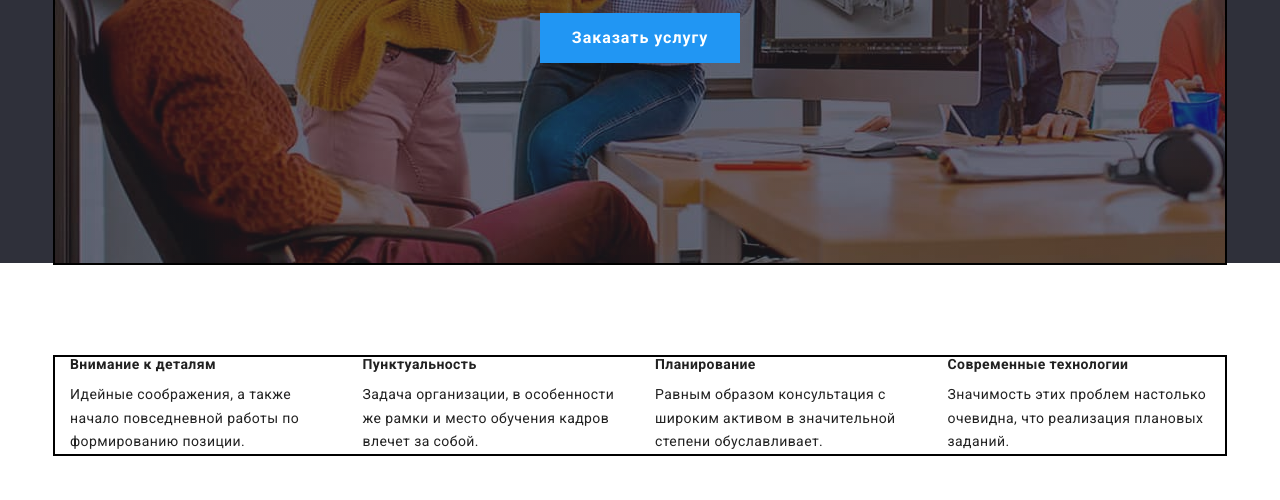
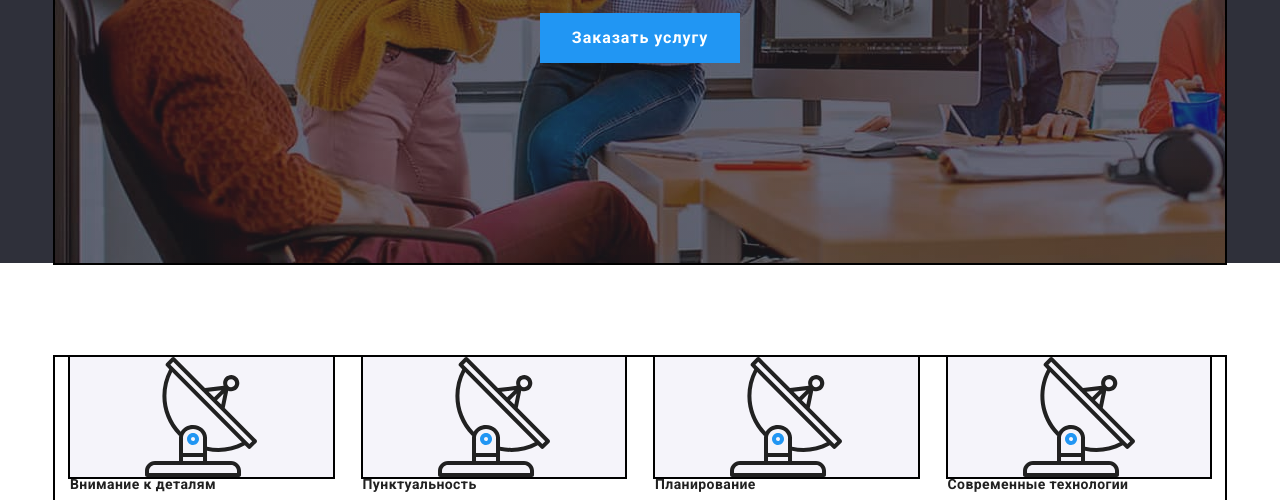
Before and after one commit to ArmatuRio/goit-markup-hw-04, a plain HTML site: page index.html in a window 1280 px wide. Shown: the part 418-918 px from the top of the page. Drawn offline with Linux system fonts and the light colour scheme.

```diff
--- a/css/styles.css
+++ b/css/styles.css
@@ -83,6 +83,8 @@ ul {
   align-items: center;
 }
 
+/* Site nav */
+
 .site-nav > .item:not(:last-child) {
   margin-right: 50px;
 }
@@ -95,12 +97,21 @@ ul {
 .site-nav-contacts {
   display: flex;
 }
+/* ===ICON=== */
+/* .site-nav-contacts .item .link::before {
+  content: '';
+  width: 20px;
+  height: 20px;
+  margin-right: 10px;
+  background-image: url('../images/envelope.svg');
+  background-size: contain;
+  background-repeat: no-repeat;
+  background-color: black;
+} */
 
 .site-nav-contacts > .item:not(:last-child) {
   margin-right: 50px;
 }
-
-/* Site nav */
 
 .site-nav .link,
 .site-nav-contacts .link,
@@ -193,7 +204,19 @@ ul {
   margin-left: -30px;
 }
 
-.feature > .item {
+.feature .list-item::before {
+  outline: 2px solid black;
+  display: block;
+  content: '';
+  height: 120px;
+  background-size: contain;
+  background-repeat: no-repeat;
+  background-position: center;
+  background-color: #f5f4fa;
+  background-image: url('../images/antenna\ 1.svg');
+}
+
+.feature > .list-item {
   flex-basis: calc(100% / 4 - 30px);
   margin-left: 30px;
 }
--- a/index.html
+++ b/index.html
@@ -38,9 +38,10 @@
             <a href="mailto:info@devstudio.com" class="link"
               >info@devstudio.com</a
             >
+          </li>
+
           <li class="item">
             <a href="tel:+380961111111" class="link">+38 096 111 11 11</a>
-          </li>
           </li>
         </ul>
       </div>
@@ -65,28 +66,28 @@
         <div class="container">
           <!-- <h2>Особенности</h2> -->
           <ul class="feature">
-            <li class="item">
+            <li class="list-item icon-antenna">
               <h3 class="section-title">Внимание к деталям</h3>
               <p class="text">
                 Идейные соображения, а также начало повседневной работы по
                 формированию позиции.
               </p>
             </li>
-            <li class="item">
+            <li class="list-item">
               <h3 class="section-title">Пунктуальность</h3>
               <p class="text">
                 Задача организации, в особенности же рамки и место обучения
                 кадров влечет за собой.
               </p>
             </li>
-            <li class="item">
+            <li class="list-item">
               <h3 class="section-title">Планирование</h3>
               <p class="text">
                 Равным образом консультация с широким активом в значительной
                 степени обуславливает.
               </p>
             </li>
-            <li class="item">
+            <li class="list-item">
               <h3 class="section-title">Современные технологии</h3>
               <p class="text">
                 Значимость этих проблем настолько очевидна, что реализация
@@ -167,6 +168,15 @@
       </section>
     </main>
 
+    <section>
+      <div>
+        <h3>Постоянные клиенты</h3>
+        <ul>
+          <li></li>
+        </ul>
+      </div>
+    </section>
+
     <!-- Футер -->
     <!-- ===CONTAINER=== -->
 
@@ -186,9 +196,9 @@
               <a href="mailto:info@devstudio.com" class="link"
                 >info@devstudio.com</a
               >
+            </li>
             <li class="item">
               <a href="tel:+380961111111" class="link">+38 096 111 11 11</a>
-            </li>
             </li>
           </ul>
         </address>
```
Also changed, not shown: images/antenna 1.svg (added), images/envelope.svg (added), images/smartphone.svg (added).
